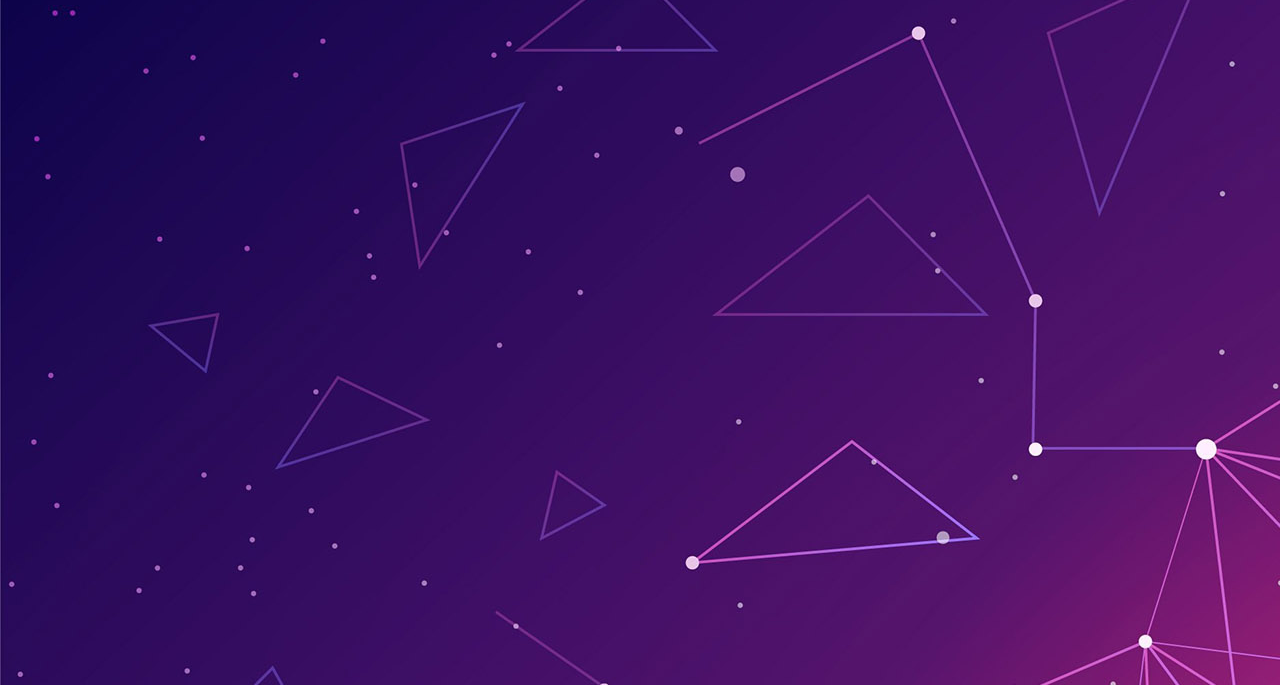
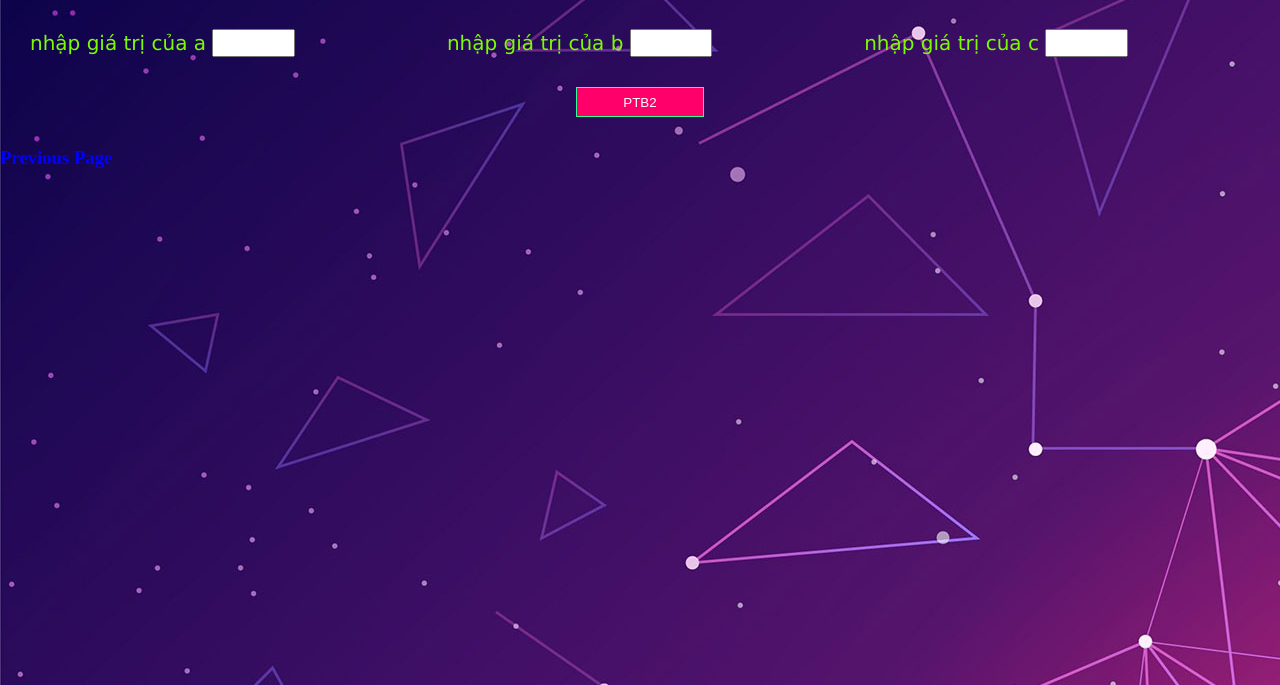
Before and after one commit to 19521242bao/calc, a plain HTML site: page C4E/page.html in a window 1280 px wide. Shown: the part 115-800 px from the top of the page. Drawn offline with Linux system fonts and the light colour scheme.

Commit message:
Update page.html

```diff
--- a/C4E/page.html
+++ b/C4E/page.html
@@ -10,5 +10,16 @@
 </head>
 <body>
     <h1>Solve the problem</h1>
+    <div id="container">
+        <form name="calc1"><p>nhập giá trị của a <input id="1" type="number"></p></form>
+        <form name="calc2"><p>nhập giá trị của b <input id="2" type="number"></p></form>
+        <form name="calc3"><p>nhập giá trị của c <input id="3" type="number"></p></form>
+
+    </div>
+    <div id="equation">
+        <input id="click" type="button" value='PTB2'onclick="equation2('PTB2')">
+    </div>
+    <div id="equation2"></div>
+    <h3><a href="index.html">Previous Page</a></h3>
 </body>
 </html>
```
